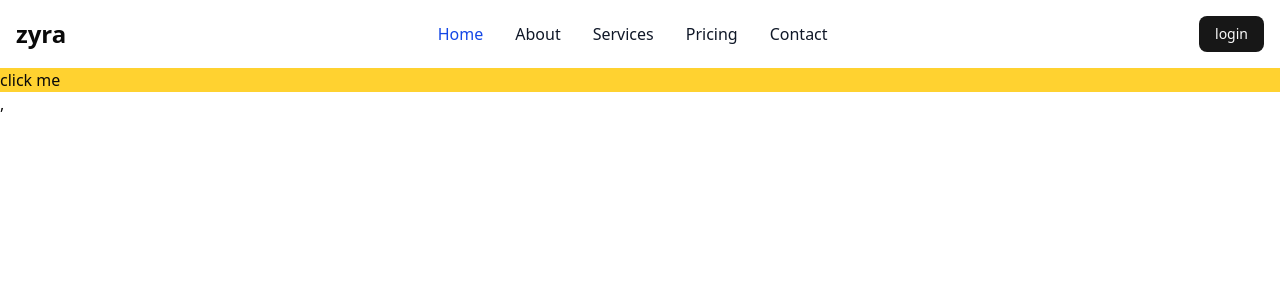
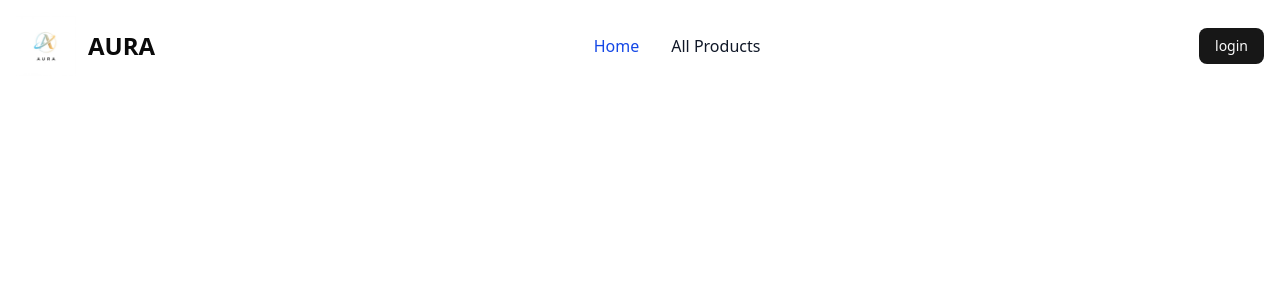
Before and after one commit to asrarali21/authentication-system, a React (Vite) app in the folder frontend/: page / in a window 1280 px wide. Shown: the top 300 px of the page. Built offline with nearby package versions, Linux system fonts and the light colour scheme.

Commit message:
add recoil for global statemanagement and connect product backend

```diff
--- a/frontend/src/App.jsx
+++ b/frontend/src/App.jsx
@@ -6,8 +6,10 @@ import Home from './pages/Home'
 import Login from './pages/Login'
 import Navbar from './components/Navbar'
 import Register from './pages/register'
+import Products from './pages/Products'
 
 function App() {
+
 
 
   return (
@@ -16,6 +18,7 @@ function App() {
    <Navbar/>
     <Routes>
       <Route path='/' element={<Home/>}/>
+      <Route path='/allproduct' element={<Products/>}/>
       <Route path='/login' element={<Login/>}/>
       <Route path='/register' element={<Register/>}/>
     </Routes>
--- a/frontend/src/components/Navbar.jsx
+++ b/frontend/src/components/Navbar.jsx
@@ -1,10 +1,12 @@
 import React from 'react'
 import { Button } from './ui/button'
-import {  NavLink, useNavigate } from 'react-router-dom'
+import {  NavLink, useNavigate , } from 'react-router-dom'
 import { useRecoilState } from 'recoil'
-import { authState } from '../../authAtom'
+import { authState } from '../store/atoms/authAtom'
 import axios from 'axios'
 import { handleError, handlesuccess } from '@/util'
+import { Link } from 'react-router-dom'
+import logo from "../assets/logo.png"
 
 function Navbar() {
 
@@ -22,7 +24,7 @@ function Navbar() {
          console.log(response);
          setTimeout(()=>{
             handlesuccess(response.data.message)
-            setAuth({ isLoggedIn: false, user: null });
+            setAuth({ isLoggedIn: false, user: response.data });
             navigate("/login")
          } , 1000)
 
@@ -34,14 +36,14 @@ function Navbar() {
     <div>
 <nav className="bg-white border-gray-200 dark:bg-gray-900">
   <div className="max-w-screen-xl flex flex-wrap items-center justify-between mx-auto p-4">
-    <a href="" className="flex items-center space-x-3 rtl:space-x-reverse">
-        <span className="self-center text-2xl font-semibold whitespace-nowrap dark:text-white">zyra</span>
-    </a>
+
+    <Link to={"/"} className="flex items-center space-x-3 rtl:space-x-reverse">
+      <img src={logo} alt="" className='h-15'/>
+        <span className="self-center text-2xl font-semibold whitespace-nowrap dark:text-white">AURA</span>
+    </Link>
     <button data-collapse-toggle="navbar-default" type="button" className="inline-flex items-center p-2 w-10 h-10 justify-center text-sm text-gray-500 rounded-lg md:hidden hover:bg-gray-100 focus:outline-none focus:ring-2 focus:ring-gray-200 dark:text-gray-400 dark:hover:bg-gray-700 dark:focus:ring-gray-600" aria-controls="navbar-default" aria-expanded="false">
         <span className="sr-only">Open main menu</span>
-        <svg className="w-5 h-5" aria-hidden="true" xmlns="http://www.w3.org/2000/svg" fill="none" viewBox="0 0 17 14">
-            <path stroke="currentColor" stroke-linecap="round" stroke-linejoin="round" stroke-width="2" d="M1 1h15M1 7h15M1 13h15"/>
-        </svg>
+
     </button>
     <div className="hidden w-full md:block md:w-auto" id="navbar-default">
       <ul className="font-medium flex flex-col p-4 md:p-0 mt-4 border border-gray-100 rounded-lg bg-gray-50 md:flex-row md:space-x-8 rtl:space-x-reverse md:mt-0 md:border-0 md:bg-white dark:bg-gray-800 md:dark:bg-gray-900 dark:border-gray-700">
@@ -49,20 +51,11 @@ function Navbar() {
           <NavLink to={"/"} className="block py-2 px-3 text-white bg-blue-700 rounded-sm md:bg-transparent md:text-blue-700 md:p-0 dark:text-white md:dark:text-blue-500" aria-current="page">Home</NavLink>
         </li>
         <li>
-          <NavLink to={"/about"} className="block py-2 px-3 text-gray-900 rounded-sm hover:bg-gray-100 md:hover:bg-transparent md:border-0 md:hover:text-blue-700 md:p-0 dark:text-white md:dark:hover:text-blue-500 dark:hover:bg-gray-700 dark:hover:text-white md:dark:hover:bg-transparent">About</NavLink>
-        </li>
-        <li>
-          <NavLink  className="block py-2 px-3 text-gray-900 rounded-sm hover:bg-gray-100 md:hover:bg-transparent md:border-0 md:hover:text-blue-700 md:p-0 dark:text-white md:dark:hover:text-blue-500 dark:hover:bg-gray-700 dark:hover:text-white md:dark:hover:bg-transparent">Services</NavLink>
-        </li>
-        <li>
-          <NavLink  className="block py-2 px-3 text-gray-900 rounded-sm hover:bg-gray-100 md:hover:bg-transparent md:border-0 md:hover:text-blue-700 md:p-0 dark:text-white md:dark:hover:text-blue-500 dark:hover:bg-gray-700 dark:hover:text-white md:dark:hover:bg-transparent">Pricing</NavLink>
-        </li>
-        <li>
-          <NavLink  className="block py-2 px-3 text-gray-900 rounded-sm hover:bg-gray-100 md:hover:bg-transparent md:border-0 md:hover:text-blue-700 md:p-0 dark:text-white md:dark:hover:text-blue-500 dark:hover:bg-gray-700 dark:hover:text-white md:dark:hover:bg-transparent">Contact</NavLink>
+          <NavLink to={"/allproduct"} className="block py-2 px-3 text-gray-900 rounded-sm hover:bg-gray-100 md:hover:bg-transparent md:border-0 md:hover:text-blue-700 md:p-0 dark:text-white md:dark:hover:text-blue-500 dark:hover:bg-gray-700 dark:hover:text-white md:dark:hover:bg-transparent">All Products</NavLink>
         </li>
       </ul>
     </div>
-      <Button onClick={auth.isLoggedIn ? handlelogout :handleclick}>{auth.isLoggedIn? "logout" : "login" }</Button>
+      <Button onClick={auth.isLoggedIn ? handlelogout :handleclick}>{auth.isLoggedIn? "logout" : "login"}</Button>
   </div>
 </nav>
 
--- a/frontend/src/main.jsx
+++ b/frontend/src/main.jsx
@@ -11,6 +11,6 @@ createRoot(document.getElementById('root')).render(
   <BrowserRouter>
   <ToastContainer/>
     <App />
-  </BrowserRouter>,
+  </BrowserRouter>
   </RecoilRoot>
 )
--- a/frontend/src/pages/Home.jsx
+++ b/frontend/src/pages/Home.jsx
@@ -3,7 +3,7 @@ import React from 'react'
 function Home() {
   return (
     <div>
-      <h1 className='bg-amber-300'>click me</h1>
+
     </div>
   )
 }
--- a/frontend/src/pages/Login.jsx
+++ b/frontend/src/pages/Login.jsx
@@ -3,7 +3,7 @@ import { useNavigate } from 'react-router-dom'
 import axios from 'axios'
 import { handleError, handlesuccess } from '@/util'
 import { useSetRecoilState } from 'recoil'
-import { authState } from '../../authAtom';
+import { authState } from '../store/atoms/authAtom';
 
 function Login() {
     const navigate = useNavigate()
--- /dev/null
+++ b/frontend/src/pages/Products.jsx
@@ -0,0 +1,37 @@
+import { productstate } from '../store/atoms/ProductState'
+import axios from 'axios'
+import React, { useEffect } from 'react'
+import { useRecoilState } from 'recoil'
+
+function Products() {
+
+    const[productData , setproductData] = useRecoilState(productstate)
+
+     useEffect(() => {
+        const fetchproduct =  async () => {
+            try {
+              const response = await axios.get("http://localhost:8000/api/v1/products/productlist")
+              console.log(response.data.data);
+              setproductData(response.data.data)
+            } catch (error) {
+              console.log("error fetching product",error);
+            }
+         }
+         fetchproduct()
+     }, [])
+
+
+
+  return (
+    <div>
+       {productData.map((item  )=>(
+        <div key={item._id}>
+        <p >{item.name}</p>
+        </div>
+
+       ))}
+    </div>
+  )
+}
+
+export default Products
--- a/frontend/src/pages/Register.jsx
+++ b/frontend/src/pages/Register.jsx
@@ -37,9 +37,10 @@ console.log(formData);
        navigate("/login")
     }, 1500)
 
+
     } catch (error) {
-    handleError(error)
-    console.log(error);
+    handleError(error.response.data.message)
+    console.log(error.response.data.message);
 
      }
 
--- /dev/null
+++ b/frontend/src/store/atoms/ProductState.js
@@ -0,0 +1,8 @@
+import { atom } from "recoil";
+
+
+
+export const productstate  = atom({
+    key:"productState",
+    default:[]
+})
```
Also changed, not shown: frontend/src/assets/logo.png (added), frontend/src/store/atoms/authAtom.js (renamed from frontend/authAtom.js).
